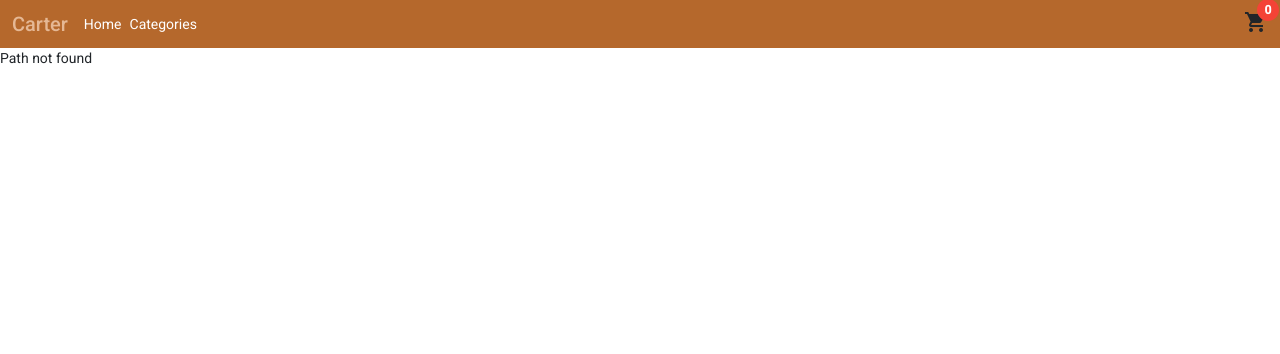
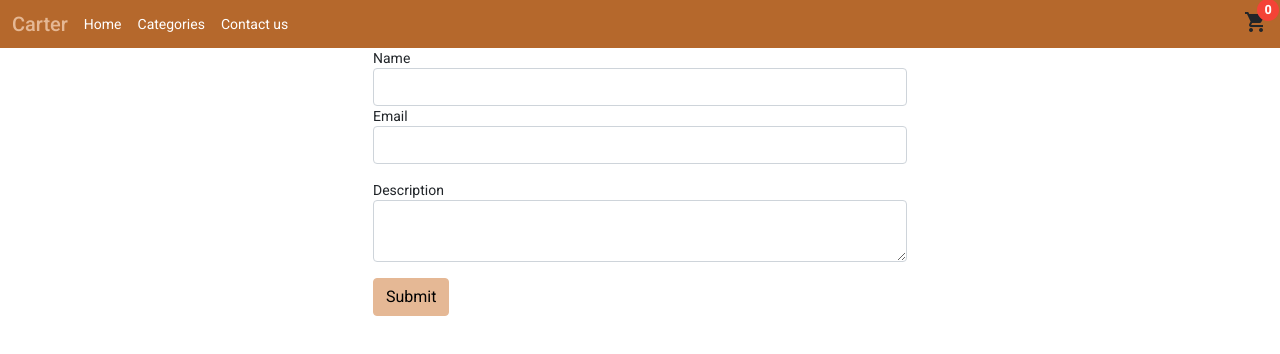
Before and after one commit to SivarajRathinam/angular-ecommerce, an Angular app: page /contact in a window 1280 px wide. Before the commit this address had no page. Shown: the top 354 px of the page. Built offline with nearby package versions, Linux system fonts and the light colour scheme.

Commit message:
adding contact us form

```diff
--- a/src/app/app-routing.module.ts
+++ b/src/app/app-routing.module.ts
@@ -14,7 +14,7 @@ const routes: Routes = [
       {path:":id",component:CategoryComponent}
     ]},
     {path:'product',children:[{path:':id',component:ProductDetailsComponent}]},
-  {path:'**', component:NotFoundComponent}
+  // {path:'**', component:NotFoundComponent}
 ];
 
 @NgModule({
--- /dev/null
+++ b/src/app/contact/contact.component.html
@@ -0,0 +1,22 @@
+<router-outlet></router-outlet>
+<div class="container">
+    <div class="row justify-content-center m-auto">
+        <div class="col-6">
+            <form (ngSubmit)="handleSubmit()" [formGroup]="form" [ngClass]="showError">
+                <div mb-3>
+                    <label for="nameLabel">Name</label>
+                    <input name="name" formControlName="name" id="nameLabel" class="form-control" />
+                </div>
+                <div class="mb-3">
+                    <label for="emailLabel">Email</label>
+                    <input name="email" formControlName="email" id="emailLabel" class="form-control" />
+                </div>
+                <div class="mb-3">
+                    <label for="descriptionLabel">Description</label>
+                    <textarea name="description" formControlName="description" id="descriptionLabel" class="form-control" ></textarea>
+                </div>
+                <button type="submit" class="btn btn-primary">Submit</button>
+            </form>
+        </div>
+    </div>
+</div>
--- /dev/null
+++ b/src/app/contact/contact.component.scss
@@ -0,0 +1,13 @@
+.show-error {
+  .ng-invalid {
+    border: 1px solid red;
+  }
+}
+input,
+textarea {
+  &.ng-touched {
+    &.ng-invalid {
+      border: 1px solid red;
+    }
+  }
+}
--- /dev/null
+++ b/src/app/contact/contact.component.ts
@@ -0,0 +1,33 @@
+import { Component, OnInit } from '@angular/core';
+import { FormControl, FormGroup, Validators, NgForm } from '@angular/forms';
+
+@Component({
+  selector: 'app-contact',
+  templateUrl: './contact.component.html',
+  styleUrls: ['./contact.component.scss'],
+})
+export class ContactComponent implements OnInit {
+  form: FormGroup;
+  showError: string = '';
+  constructor() {
+    this.form = new FormGroup({
+      name: new FormControl(null, [
+        Validators.minLength(5),
+        Validators.required,
+        Validators.pattern(/^[a-zA-Z]+$/),
+      ]),
+      email: new FormControl(null, [Validators.email, Validators.required]),
+      description: new FormControl('', [Validators.maxLength(50)]),
+    });
+  }
+
+  ngOnInit(): void {}
+  handleSubmit() {
+    if (this.form.invalid) {
+      this.showError = 'show-error';
+    } else {
+      this.showError = '';
+      console.log(this.form);
+    }
+  }
+}
--- a/src/app/layout/header/header.component.html
+++ b/src/app/layout/header/header.component.html
@@ -11,7 +11,10 @@
           <a class="text-secondary m-0 p-0 mx-2 text-decoration-none" routerLink="/">Home</a>
         </li>
         <li class="nav-item">
-          <a class="text-secondary m-0 p-0 text-decoration-none" routerLink="/category">Categories</a>
+          <a class="text-secondary m-0 p-0 mx-2 text-decoration-none" routerLink="/category">Categories</a>
+        </li>
+        <li class="nav-item">
+          <a class="text-secondary m-0 p-0 mx-2 text-decoration-none" routerLink="/contact">Contact us</a>
         </li>
       </ul>
       <div class="d-flex position-relative" (appClickOutside)="onClickOutside()">
```
Also changed, not shown: src/app/app.module.ts (+4 -3 lines), src/app/contact/contact.module.ts (added, +16 -0 lines), src/app/contact/contacts-routing.module.ts (added, +16 -0 lines), 1 other file (tests, documents, lock files or other folders).
